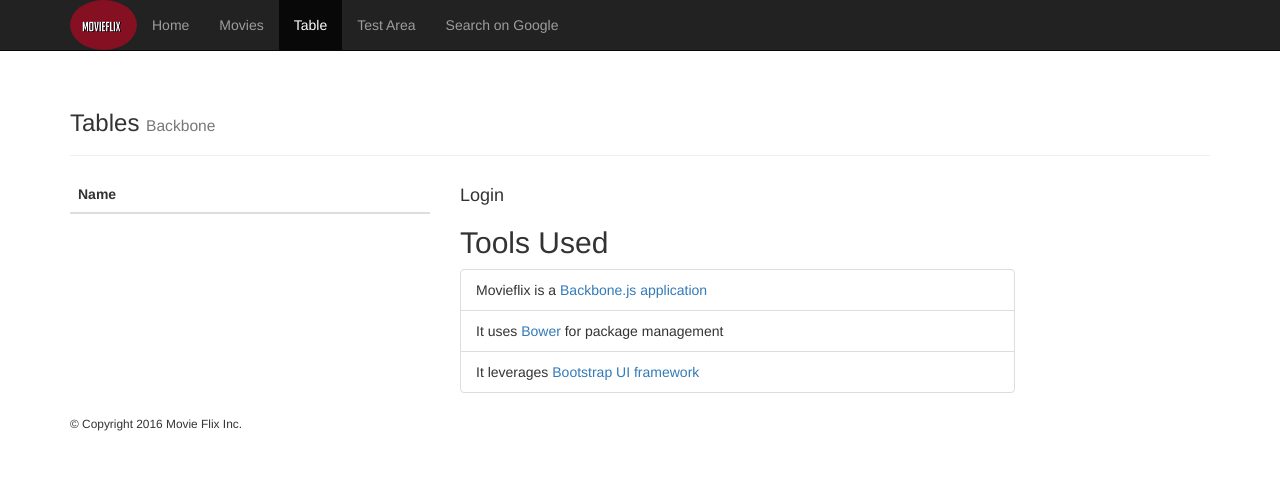
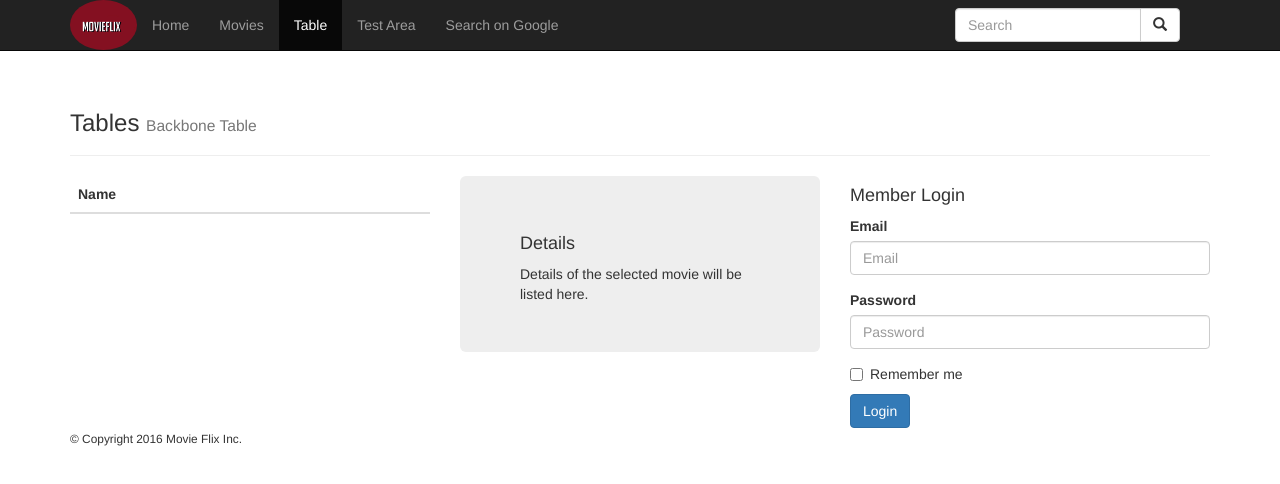
Before and after one commit to sbailwal/movie-flix, a website: page table-movies.html in a window 1280 px wide. Drawn offline with Linux system fonts and the light colour scheme.

Commit message:
added search button to nav bar

```diff
--- a/table-movies.html
+++ b/table-movies.html
@@ -36,6 +36,19 @@
                         <li><a href="/test.html">Test Area</a></li>
                         <li><a href="http://www.google.com" target="_blank">Search on Google</a></li>
                     </ul>
+                    <!--Adding search button to nav-bar-->
+                    <div class="col-sm-3 col-md-3 pull-right">
+                        <form class="navbar-form" role="search">
+                            <div class="input-group">
+                                <input type="text" class="form-control" placeholder="Search" name="search-term" id="search-term">
+                                <div class="input-group-btn">
+                                    <button class="btn btn-default" type="submit">
+                                        <span class="glyphicon glyphicon-search"></span>
+                                    </button>
+                                </div>
+                            </div>
+                        </form>
+                    </div>
                 </div>
             </div> <!--end /container -->
         </nav>
@@ -46,7 +59,7 @@
         <div class="container">
             <!--<h3>Using Fixed Layout</h3>-->
             <div class="page-header">
-                <h3>Tables <small>Backbone</small></h3>
+                <h3>Tables <small>Backbone Table</small></h3>
             </div>
 
             <!--Row 1: creating two columns: 1 for list and other for entry form-->
@@ -62,16 +75,30 @@
                         </tbody>
                     </table>
                 </div>
-                <!--2nd col for form etc-->
-                <div class="col-xs-6"><h4>Login</h4>
-                   <h2>Tools Used</h2>
-                    <p>
-                        <ul class="list-group">
-                            <li class="list-group-item"> Movieflix is a <a href="http://backbonejs.org/" target="_blank">Backbone.js application </a></li>
-                            <li class="list-group-item"> It uses <a href="http://bower.io/" target="_blank">Bower</a> for package management</li>
-                            <li class="list-group-item"> It leverages <a href="http://getbootstrap.com/" target="_blank">Bootstrap UI framework</a></li>
-                        </ul>
-                    </p>
+                <!--2nd col for 'Movie Details'-->
+                <div class="col-xs-4">
+                    <div class ="jumbotron">
+                        <h4>Details</h4>
+                        Details of the selected movie will be listed here.
+
+                    </div>
+                </div>
+                <!--3rd col for login form-->
+                <div class="col-xs-4"><h4>Member Login</h4>
+                    <form>
+                        <div class="form-group">
+                           <label for="inputEmail">Email</label>
+                           <input type="email" class="form-control" id="inputEmail" placeholder="Email">
+                        </div>
+                        <div class="form-group">
+                            <label for="inputPassword">Password</label>
+                            <input type="password" class="form-control" id="inputPassword" placeholder="Password">
+                        </div>
+                        <div class="checkbox">
+                            <label><input type="checkbox"> Remember me</label>
+                        </div>
+                        <button type="submit" class="btn btn-primary">Login</button>
+                    </form>
                 </div>
             </div> <!--end /row-->
 
```
Also changed, not shown: index.html (+16 -1 lines), list-movies.html (+39 -13 lines), test.html (+38 -12 lines).
